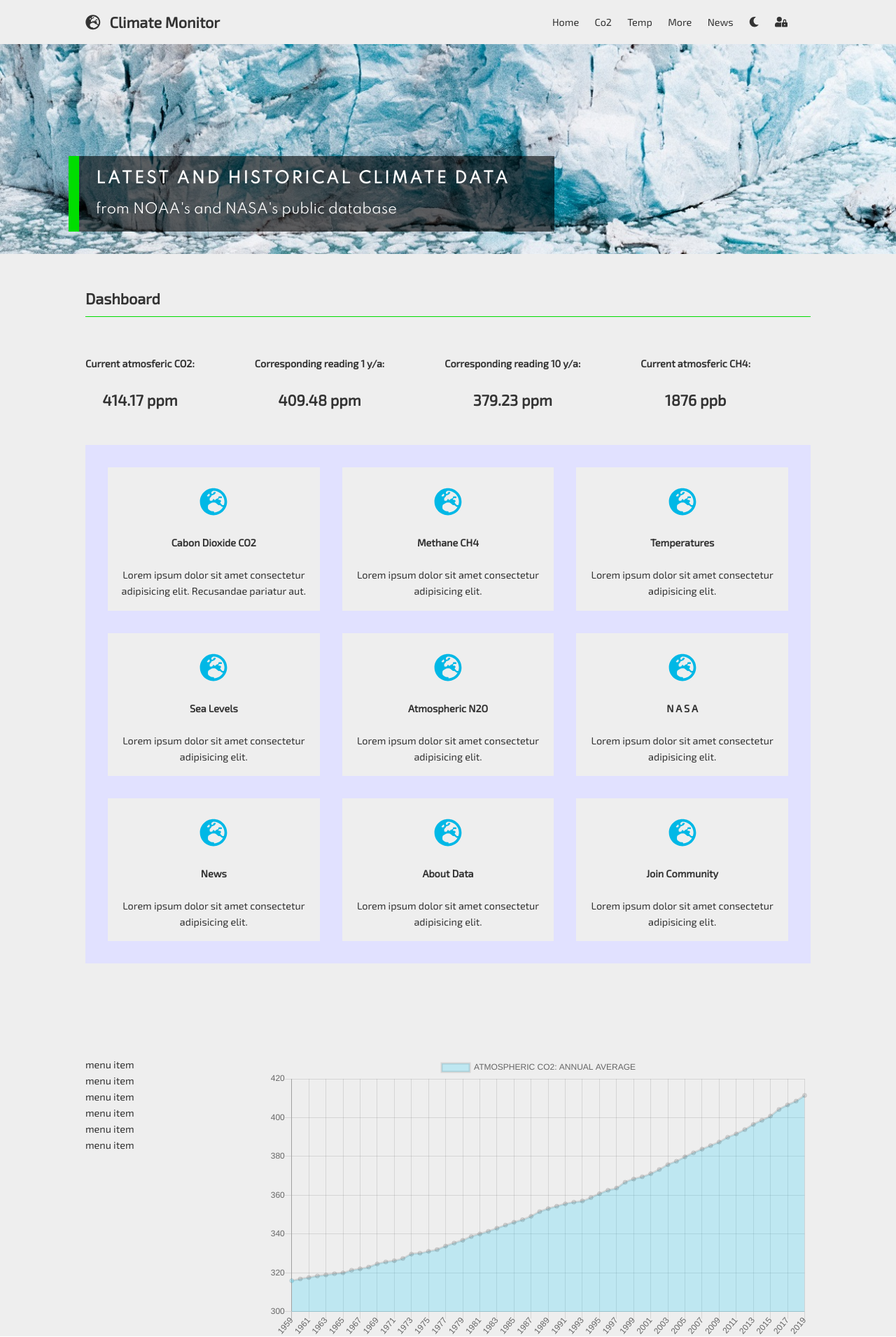
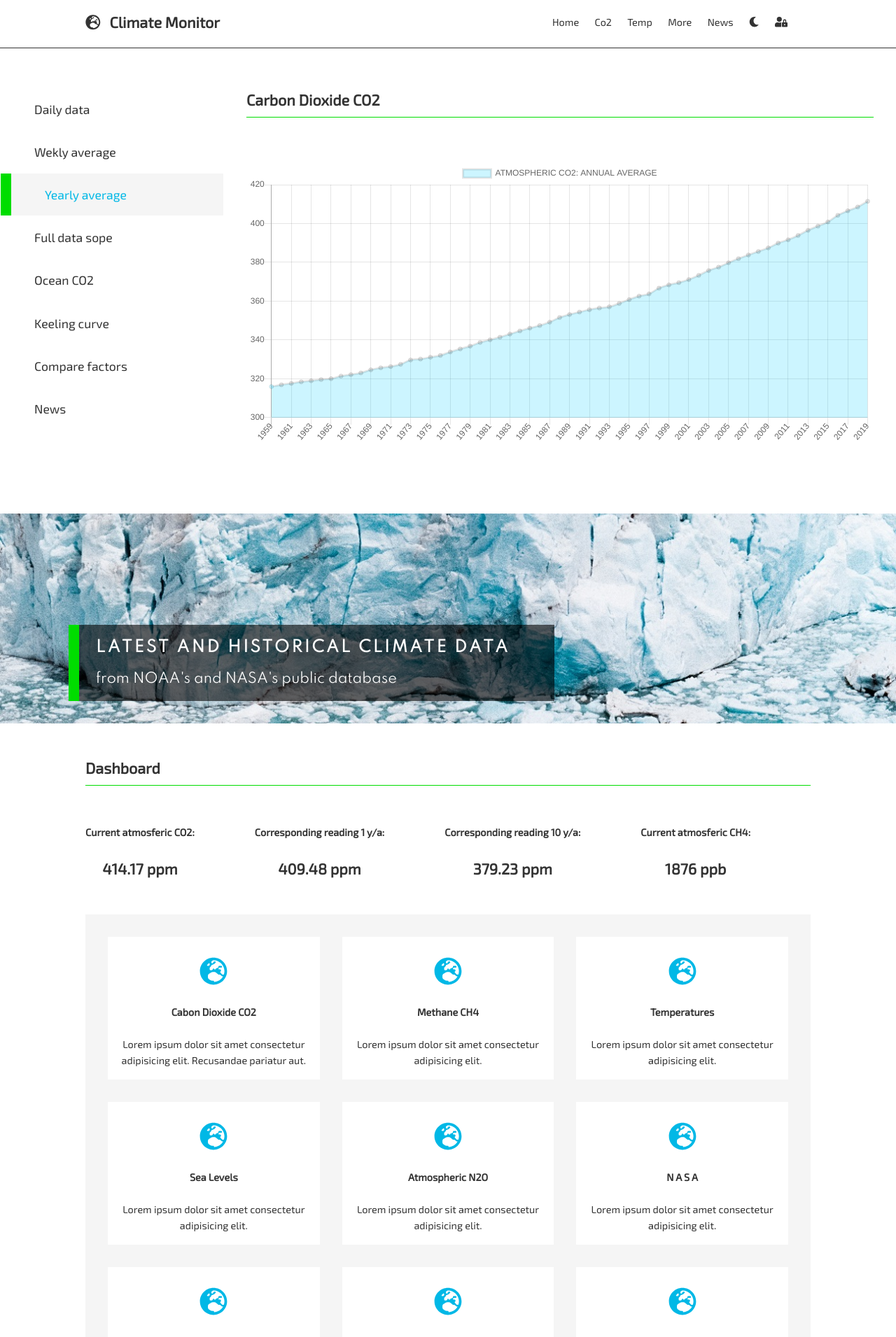
Before and after one commit to TomaszPietrzykowski/climate-monitor-archive, a React (Create React App) app: page / in a window 1280 px wide. Shown: the top 1911 px of the page at 70% size. Built offline with nearby package versions, Linux system fonts and the light colour scheme.

Commit message:
carbon page rework

```diff
--- a/src/App.js
+++ b/src/App.js
@@ -14,8 +14,8 @@ function App() {
         <ThemeContexProvider>
           <Navbar />
           <CarbonContexProvider>
+            <Carbon />
             <Home />
-            <Carbon />
           </CarbonContexProvider>
         </ThemeContexProvider>
       </AuthContexProvider>
--- a/src/components/CarbonChart.js
+++ b/src/components/CarbonChart.js
@@ -21,7 +21,7 @@ const CarbonChart = () => {
   return (
     <div
       className="chart"
-      style={{ dislpay: "flex", flexDirection: "row", color: "rgb(255,255,0)" }}
+      style={{ dislpay: "flex", flexDirection: "row", margin: "2rem" }}
     >
       <Line data={chartData} height="400vh" options={chartOptions} />
     </div>
--- a/src/components/CarbonMenu.js
+++ b/src/components/CarbonMenu.js
@@ -1,14 +1,39 @@
-import React from "react"
+import React, { useContext } from "react"
+import { ThemeContext } from "../contexts/ThemeContext"
 
 const CarbonMenu = () => {
+  const { isDarkMode, dark, light } = useContext(ThemeContext)
+  const theme = isDarkMode ? dark : light
+  const carbonBtnStyle = {
+    fontSize: "1.1rem",
+    padding: "1rem 3rem",
+    margin: "1px"
+  }
+  //   const carbonBtnStyleHoover = {
+  //     fontSize: "1.1rem",
+  //     padding: "1rem 3rem",
+  //     margin: "1px",
+  //     background: `${theme.bgSecondary}`,
+  //     borderLeft: `15px solid ${theme.accent}`
+  //   }
+  const carbonBtnStyleHoover = {
+    fontSize: "1.1rem",
+    padding: "1rem 3rem",
+    margin: "1px",
+    background: `${theme.bgSecondary}`,
+    borderLeft: `15px solid ${theme.accent}`,
+    color: `${theme.accentSecondary}`
+  }
   return (
     <div>
-      <div>menu item</div>
-      <div>menu item</div>
-      <div>menu item</div>
-      <div>menu item</div>
-      <div>menu item</div>
-      <div>menu item</div>
+      <div style={carbonBtnStyle}>Daily data</div>
+      <div style={carbonBtnStyle}>Wekly average</div>
+      <div style={carbonBtnStyleHoover}>Yearly average</div>
+      <div style={carbonBtnStyle}>Full data sope</div>
+      <div style={carbonBtnStyle}>Ocean CO2</div>
+      <div style={carbonBtnStyle}>Keeling curve</div>
+      <div style={carbonBtnStyle}>Compare factors</div>
+      <div style={carbonBtnStyle}>News</div>
     </div>
   )
 }
--- a/src/components/layout/Navbar.js
+++ b/src/components/layout/Navbar.js
@@ -12,7 +12,8 @@ const Navbar = () => {
       className="nav"
       style={{
         background: theme.bgPrimary,
-        color: theme.text
+        color: theme.text,
+        paddingBottom: "0.3rem"
       }}
     >
       <div className="container">
--- a/src/components/layout/pages/Carbon.js
+++ b/src/components/layout/pages/Carbon.js
@@ -7,17 +7,33 @@ const Carbon = () => {
   const { isDarkMode, dark, light } = useContext(ThemeContext)
   const theme = isDarkMode ? dark : light
   return (
-    <div style={{ background: theme.bgPrimary, color: theme.text }}>
-      <div className="container">
-        <div style={{ display: "flex", paddingTop: "4rem" }}>
-          <div style={{ flex: "1" }}>
-            <CarbonMenu />
-          </div>
-          <div style={{ flex: "3" }}>
-            <CarbonChart />
-          </div>
+    <div
+      style={{
+        background: theme.bgPrimary,
+        color: theme.text,
+        borderTop: `1px solid ${theme.text}`
+      }}
+    >
+      <div style={{ display: "flex", marginTop: "1.5rem" }}>
+        <div style={{ flex: "1", marginTop: "2rem" }}>
+          <CarbonMenu />
+        </div>
+        <div style={{ flex: "3" }}>
+          <h2
+            style={{
+              borderBottom: `1px solid ${theme.accent}`,
+              paddingBottom: "0.5rem",
+              margin: "2rem 2rem 4rem 2rem"
+            }}
+          >
+            Carbon Dioxide CO2
+          </h2>
+          <CarbonChart />
         </div>
       </div>
+      <br />
+      <br />
+      <br />
     </div>
   )
 }
--- a/src/contexts/ThemeContext.js
+++ b/src/contexts/ThemeContext.js
@@ -7,8 +7,8 @@ class ThemeContexProvider extends Component {
     isDarkMode: false,
     light: {
       text: "#333",
-      bgPrimary: "#eee",
-      bgSecondary: "rgb(225, 225, 255)",
+      bgPrimary: "rgba(255, 255, 255, 1)",
+      bgSecondary: "rgba(245, 245, 245, 1)",
       accent: "#0d0",
       accentSecondary: "rgba(0, 184, 230,1)",
       showcaseInfoBg: "rgba(0,0,0,0.6)",
@@ -16,7 +16,7 @@ class ThemeContexProvider extends Component {
     },
     dark: {
       text: "#ddd",
-      bgPrimary: "#000006",
+      bgPrimary: "#000",
       bgSecondary: "rgba(10,10,20,1)",
       accent: "rgba(153, 0, 51, 1)",
       accentSecondary: "rgba(255, 64, 0,1)",
```
